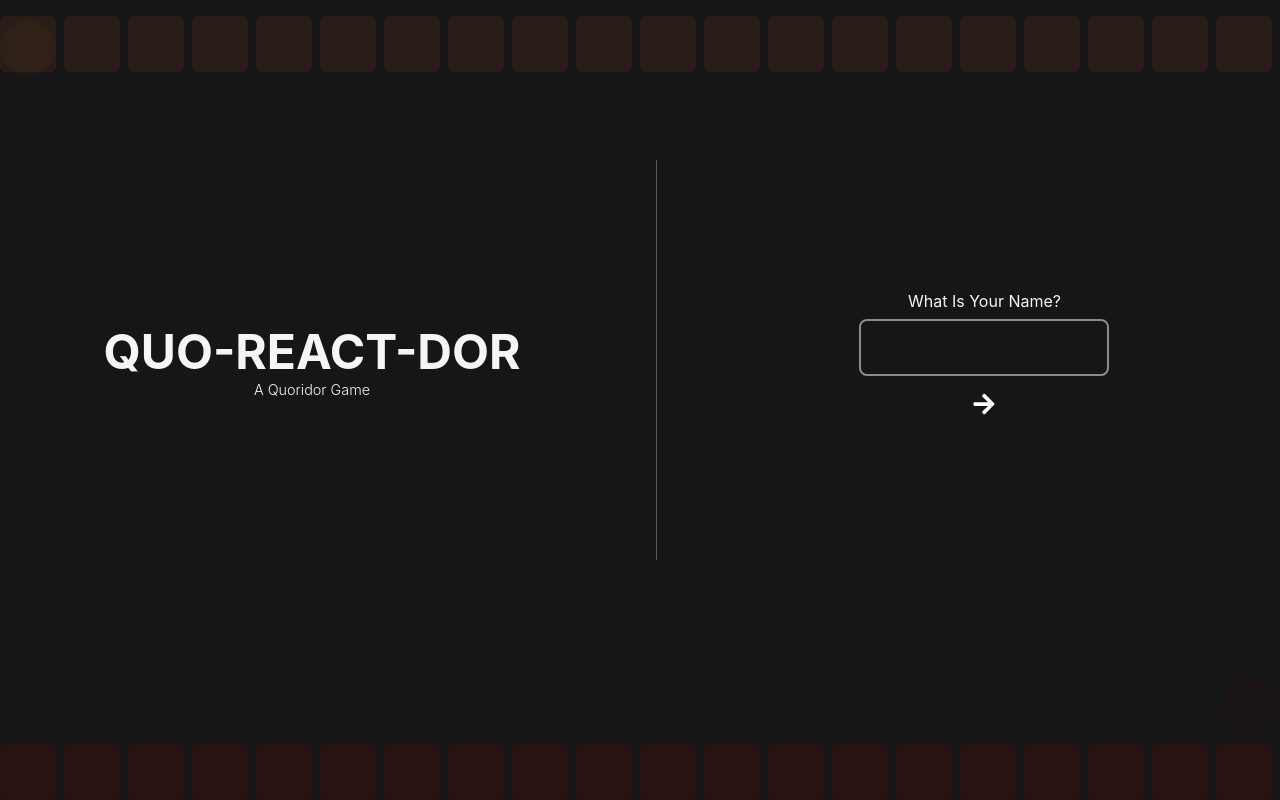
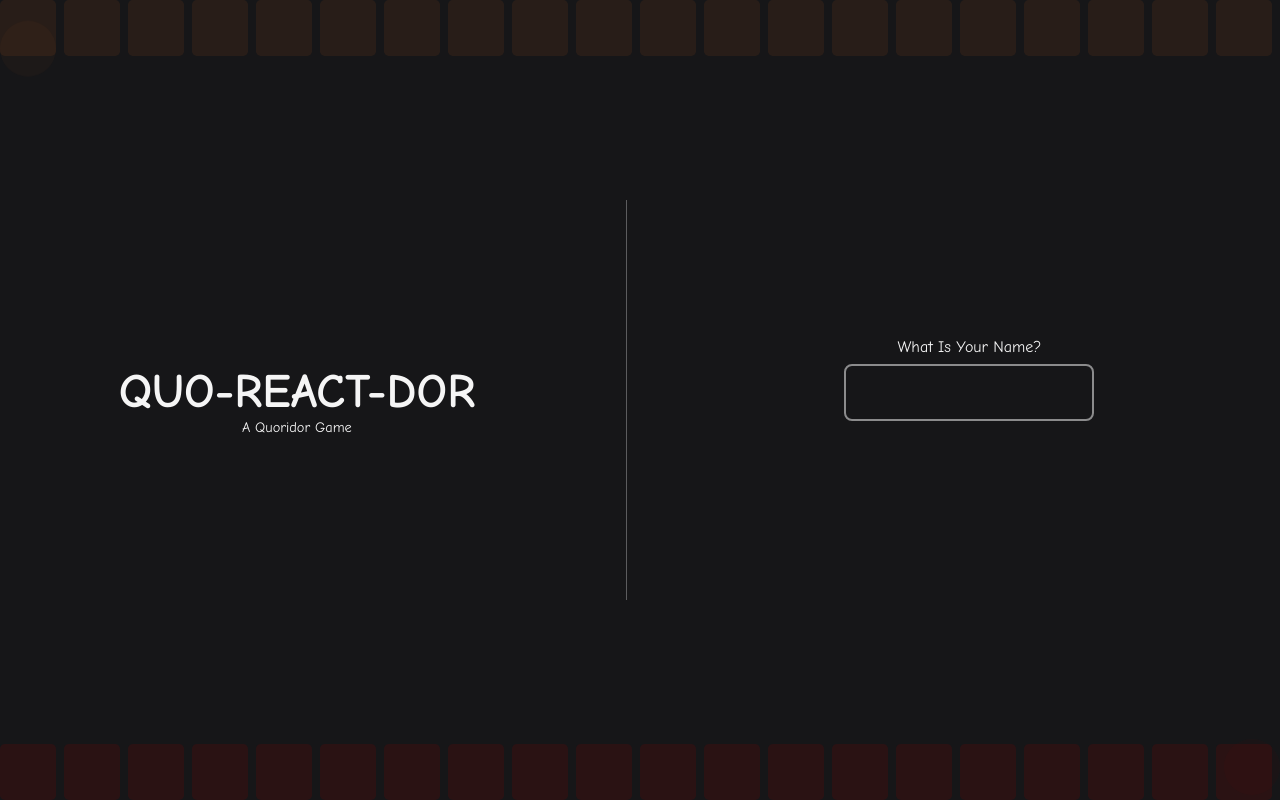
Before and after one commit to abhay8696/quo-react-dor, a React (Create React App) app: page / in a window 1280 px wide. Built offline with nearby package versions, Linux system fonts and the light colour scheme.

Commit message:
changed font style, apphead styles

```diff
--- a/public/index.html
+++ b/public/index.html
@@ -25,9 +25,10 @@
       Learn how to configure a non-root public URL by running `npm run build`.
     -->
     <link rel="preconnect" href="https://fonts.googleapis.com">
-<link rel="preconnect" href="https://fonts.gstatic.com" crossorigin>
-<link href="https://fonts.googleapis.com/css2?family=Amatic+SC:wght@700&family=Indie+Flower&display=swap" rel="stylesheet">
-    <title>React App</title>
+  <link rel="preconnect" href="https://fonts.gstatic.com" crossorigin>
+  <!-- <link href="https://fonts.googleapis.com/css2?family=Amatic+SC:wght@700&family=Indie+Flower&display=swap" rel="stylesheet"> -->
+  <link href="https://fonts.googleapis.com/css2?family=Comic+Neue:wght@400;700&display=swap" rel="stylesheet">
+  <title>React App</title>
   </head>
   <body>
     <noscript>You need to enable JavaScript to run this app.</noscript>
--- a/src/App.css
+++ b/src/App.css
@@ -7,27 +7,33 @@
   flex-direction: column;
   align-items: center;
   /* font-family: 'Indie Flower', cursive; */
+  font-family: 'Comic Neue', cursive;
   position: relative;
   box-sizing: border-box;
   /* overflow: hidden; */
   /* background-color: blue; */
   height: 100vh;
 }
+.App *{
+  box-sizing: border-box;
+}
 .appHead{
-  /* background-color: aqua; */
   display: flex;
-  flex-direction: column;
-  justify-content: flex-start;
+  justify-content: space-between;
+  align-items: center;
   margin-bottom: 0.5rem;
   flex: 1;
-  /* background-color: rgb(201, 20, 20); */
+  width: 100vw;
+  border-bottom: 1px solid rgba(255, 255, 255, 0.048);
+  padding: 0.5rem 1rem;
 }
 .appHead h1{
   font-weight: 400;
   margin: 0;
-  padding: 0.5rem 0;
   font-size: 2rem;
+  font-weight: 700;
 }
+
 p{
   margin: 0;
   font-weight: lighter;
@@ -51,13 +57,19 @@ p{
   box-sizing: border-box;
 }
 button{
-  font-size: 1.5rem;
-  border: none;
+  font-size: 1rem;
+  border: 1px solid  rgba(255, 255, 255, 0.301);
   padding: 0.5rem 1rem;
   border-radius: 0.5rem;
   background: none;
   color: #fff;
-  /* font-family: 'Amatic SC', cursive; */
+  z-index: 10;
+  display: flex;
+  align-items: center;
+  font-family: 'Comic Neue', cursive;
+}
+.signOut span{
+  margin-right: 4px;
 }
 .logout{
   position: fixed;
@@ -69,13 +81,20 @@ button{
   display: flex;
   align-items: center;
 }
+input{
+  font-family: 'Comic Neue', cursive;
+}
 /* mobile */
 @media only screen and (max-width: 900px) {
-  h1{
-    margin: 0;
-    font-size: 10vw;
-    /* background-color: rebeccapurple; */
-    /* padding: 1rem 0; */
+  .appHead{
+    padding: 0.5rem;
+  }
+  .appHead h1{
+    font-size: 1.5rem;
+  }
+  button{
+    font-size: 0.9rem;
+    padding: 0.3rem 0.5rem;
   }
   .logout{
     right: 0rem;
@@ -147,6 +166,16 @@ button{
 @media only screen and (min-width: 601px) {
   button:hover{
     background-color: rgba(255, 255, 255, 0.5);
+    border: 1px solid  rgba(255, 255, 255, 0);
+    /* border: 1px solid #d2cb95; */
+    color: #fff;
+    cursor: pointer;
+  }
+}
+@media only screen and (max-width: 600px) {
+  button:active{
+    background-color: rgba(255, 255, 255, 0.5);
+    border: 1px solid  rgba(255, 255, 255, 0);
     /* border: 1px solid #d2cb95; */
     color: #fff;
     cursor: pointer;
--- a/src/App.js
+++ b/src/App.js
@@ -22,6 +22,7 @@ import './App.css';
 import { async } from '@firebase/util';
 import SideBar from './components/sideBar';
 import AppBody from './components/appBody';
+import { MdLogout } from 'react-icons/md';
 
 
 const App = ()=> {
@@ -76,6 +77,7 @@ const App = ()=> {
         <>
           <div className='appHead'>
           <h1>QUO-REACT-DOR</h1>
+          <button onClick={()=> logout()} className='signOut'><span>signout</span> <MdLogout/></button>
           {/* <p>A QUORIDOR GAME</p> */}
           </div>
           <AppBody
--- a/src/components/appBody.js
+++ b/src/components/appBody.js
@@ -101,7 +101,7 @@ const AppBody = props => {
                 />)
             }
         }
-        return <Guide disappearThis={false}/>
+        // return <Guide disappearThis={false}/>
     },
     displayAlert = ()=> {
         if(gameData?.winner) return(
@@ -145,7 +145,6 @@ const AppBody = props => {
             !gameData ?
             <>
             <SideBar  playerData={playerData}/>
-            <button onClick={()=> logout()}className='logout'><MdLogout/>signout</button>
             </>
             : null
             }
--- a/src/components/enterName.js
+++ b/src/components/enterName.js
@@ -80,19 +80,23 @@ const EnterName = (props) => {
   const handleChecked = () => {
     setChecked((prev) => true);
   };
+  const proceedButton = ()=> {
+    if(name?.length) return <button className="arrow" id="arrowIn" type="submit"> <FaArrowRight /> </button>
+    return <button className="arrow" id="arrowInvisible" type="dummy"> <FaArrowRight /> </button>
+  }
   const handleButton = () => setShowButton((prev) => true);
   const handleCheckout = () => setCheckout((prev) => false);
   const displayDIv = () => {
     return (
       <div className="enterName">
       <IntroAnimation/>
-        <div className="appTitle">
+        <div className="appTitle" id="appTitleIn">
           <h1>QUO-REACT-DOR</h1>
           <p className="msg" id="msgIn">
             A Quoridor Game
           </p>
         </div>
-        <div className="divider"></div>
+        <div className="divider" id="dividerIn"></div>
         <form onSubmit={(e) => getUser(e)} className="form">
           <div className="text" id="textIn">
             What Is Your Name?
@@ -103,10 +107,9 @@ const EnterName = (props) => {
             id="inputIn"
             required
             value={name}
+            autocomplete="off"
           />
-          <button className="arrow" id="arrowIn" type="submit">
-            <FaArrowRight />
-          </button>
+          {proceedButton()}
         </form>
       </div>
     );
@@ -114,9 +117,13 @@ const EnterName = (props) => {
   const disappear_this = () => {
     return (
       <div className="enterName">
-        <p className="msg" id="msgOut">
-          A Quoridor Game
-        </p>
+        <div className="appTitle" id="appTitleOut">
+          <h1>QUO-REACT-DOR</h1>
+          <p className="msg" id="msgOut">
+            A Quoridor Game
+          </p>
+        </div>
+        <div className="divider" id="dividerOut"></div>
         <form onSubmit={(e) => getUser(e)} className="form">
           <div className="text" id="textOut">
             What Is Your Name?
@@ -126,7 +133,6 @@ const EnterName = (props) => {
             <FaArrowRight />
           </button>
         </form>
-        <div></div>
       </div>
     );
   };
--- a/src/styles/enterName.css
+++ b/src/styles/enterName.css
@@ -4,7 +4,7 @@
   justify-content: space-evenly;
   position: absolute;
   width: 100vw;
-  height: 90vh;
+  height: 100vh;
   z-index: 1;
 }
 .appTitle h1{
@@ -57,28 +57,25 @@
   box-sizing: border-box;
   margin: 8px 0;
 }
-#inputIn {
-  animation-duration: 1000ms;
+#arrowInvisible{
+  opacity: 0;
 }
-#inputOut {
-  animation-duration: 1000ms;
-}
-#arrowIn {
-  animation-duration: 1000ms;
-}
-#arrowOut {
-  animation-duration: 1000ms;
-}
+#appTitleIn,
+#dividerIn,
 #msgIn,
 #textIn,
 #inputIn,
 #arrowIn {
+  animation-duration: 1000ms;
   animation-name: fadeIn;
 }
+#appTitleOut,
+#dividerOut,
 #msgOut,
 #textOut,
 #inputOut,
 #arrowOut {
+  animation-duration: 1000ms;
   animation-name: fadeOut;
   -webkit-animation-fill-mode: forwards; /* Chrome 16+, Safari 4+ */
   -moz-animation-fill-mode: forwards; /* FF 5+ */
--- a/src/styles/introAnimation.css
+++ b/src/styles/introAnimation.css
@@ -5,7 +5,7 @@
     left: 0;
     right: 0;
     z-index: 1;
-    padding-top: 1rem;
+    /* padding-top: 1rem; */
 }
 .boxArray1{
     display: flex;
@@ -30,7 +30,7 @@
 .circle1{
     background-color: #da6d2550;
     animation-name: moveUp;
-    bottom: 0;
+    bottom: 1;
     z-index: 0;
 }
 .circle2{
@@ -69,7 +69,7 @@
         opacity: 1;
     }
     100%{
-        bottom: calc(0% - 1rem);
+        bottom: calc(0%);
         /* transform: translateY(-100%); */
         opacity: 0;
     }
```
